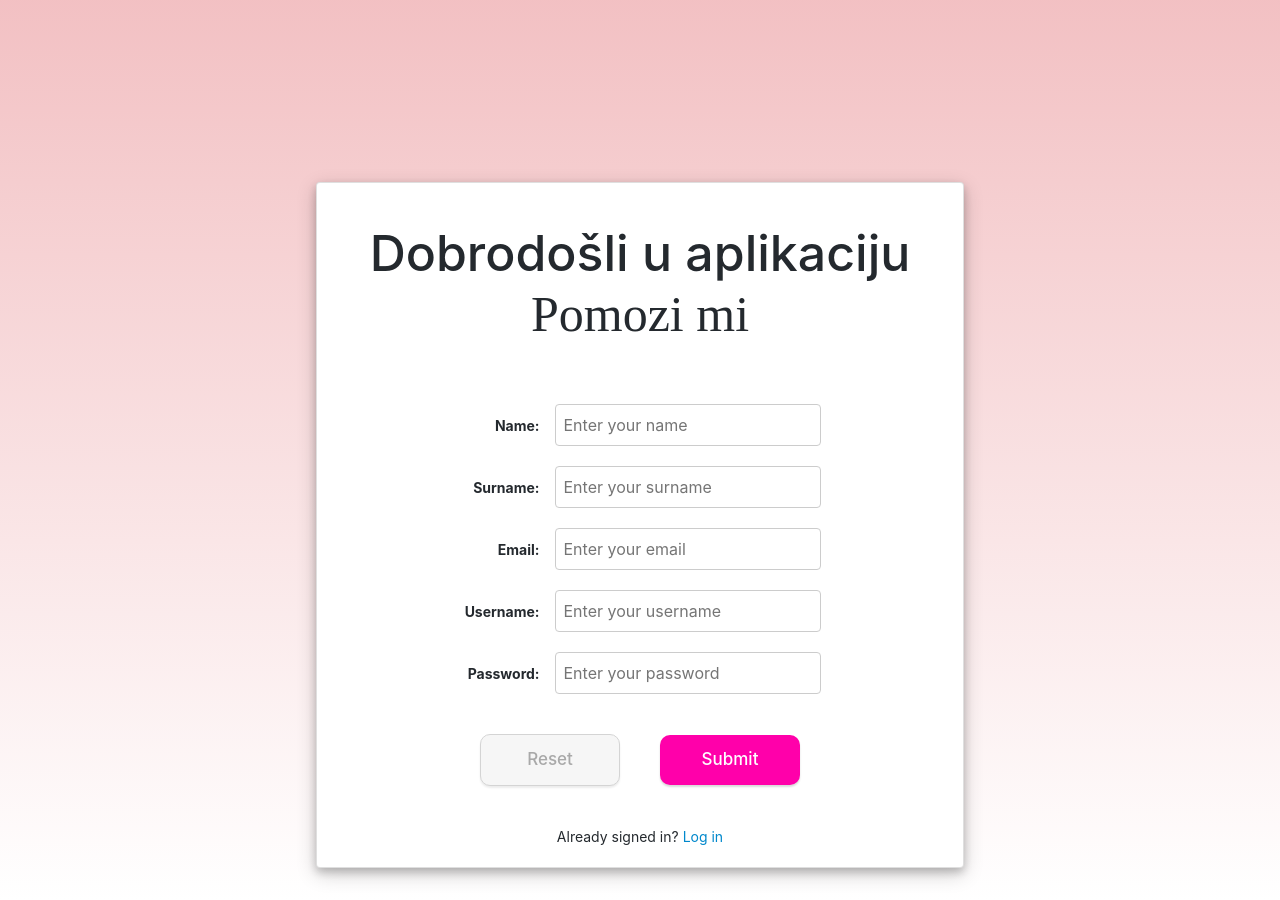
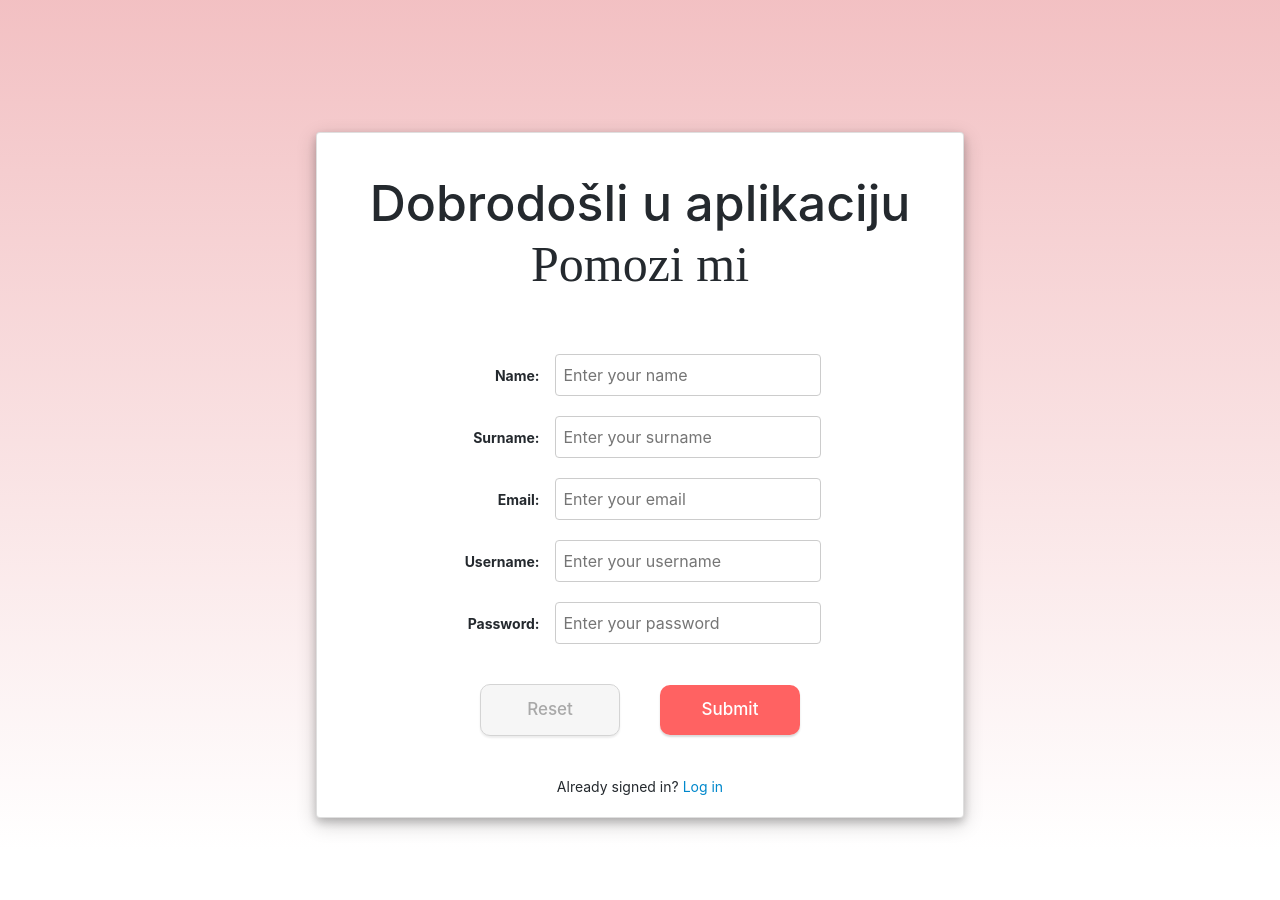
Before and after one commit to BoksicIva/Pomozi-mi---WebApp, a React (Create React App) app in the folder IzvorniKod/DTPomoziMi/src/main/webapp/: page /register in a window 1280 px wide. After the commit the page ends 850 px from the top, so only its background shows below. Built offline with nearby package versions, Linux system fonts and the light colour scheme.

Commit message:
manje dorade izgleda

```diff
--- a/IzvorniKod/DTPomoziMi/src/main/webapp/package.json
+++ b/IzvorniKod/DTPomoziMi/src/main/webapp/package.json
@@ -1,5 +1,6 @@
 {
   "name": "webapp",
+  "homepage": "./",
   "version": "0.1.0",
   "private": true,
   "dependencies": {
--- a/IzvorniKod/DTPomoziMi/src/main/webapp/src/components/login.css
+++ b/IzvorniKod/DTPomoziMi/src/main/webapp/src/components/log-reg.css
@@ -40,6 +40,10 @@
 
   .empthy{
     height: 150px;
+  }
+
+  .empthy1{
+    height: 100px;
   }
 
   a {
@@ -103,7 +107,7 @@
     padding: 12px 20px;
     border-style: none;
     border-radius: 10px;
-    background-color: #ff00aa;
+    background-color: rgba(255, 0, 0, 0.616);
     box-shadow: 0px 2px 2px rgba(0, 0, 0, 0.15);
     font-size: 17px;
     font-weight: 500;
--- a/IzvorniKod/DTPomoziMi/src/main/webapp/src/components/login.js
+++ b/IzvorniKod/DTPomoziMi/src/main/webapp/src/components/login.js
@@ -1,5 +1,5 @@
 import React from "react";
-import './login.css';
+import './log-reg.css';
 import '../index.css';
 import { Formik } from "formik";
 import * as Yup from "yup";
@@ -86,7 +86,7 @@ export const Login = () => (
                                         <input
                                             id="password"
                                             placeholder="Enter your password"
-                                            type="text"
+                                            type="password"
                                             value={values.password}
                                             onChange={handleChange}
                                             onBlur={handleBlur}
--- a/IzvorniKod/DTPomoziMi/src/main/webapp/src/components/registration.js
+++ b/IzvorniKod/DTPomoziMi/src/main/webapp/src/components/registration.js
@@ -1,5 +1,5 @@
 import React from "react";
-import "./login.css";
+import "./log-reg.css";
 import "../index.css";
 import { Formik } from "formik";
 import * as Yup from "yup";
@@ -9,7 +9,7 @@ import { Link } from "react-router-dom";
 
 export const Registration = () => (
   <div className="app">
-    <div className="empthy"></div>
+    <div className="empthy1"></div>
     <div className="container">
       <Card className="crd col-lg-7 mx-auto">
         <Card.Title className="title">
@@ -135,7 +135,7 @@ export const Registration = () => (
                     <input
                       id="password"
                       placeholder="Enter your password"
-                      type="text"
+                      type="password"
                       value={values.password}
                       onChange={handleChange}
                       onBlur={handleBlur}
--- a/IzvorniKod/DTPomoziMi/src/main/webapp/src/service/login-service.js
+++ b/IzvorniKod/DTPomoziMi/src/main/webapp/src/service/login-service.js
@@ -7,7 +7,7 @@ class LoginService {
         headers: {
           "Content-Type": "multipart/form-data",
         },
-        onUploadProgress,
+
       });
     }
 
```
